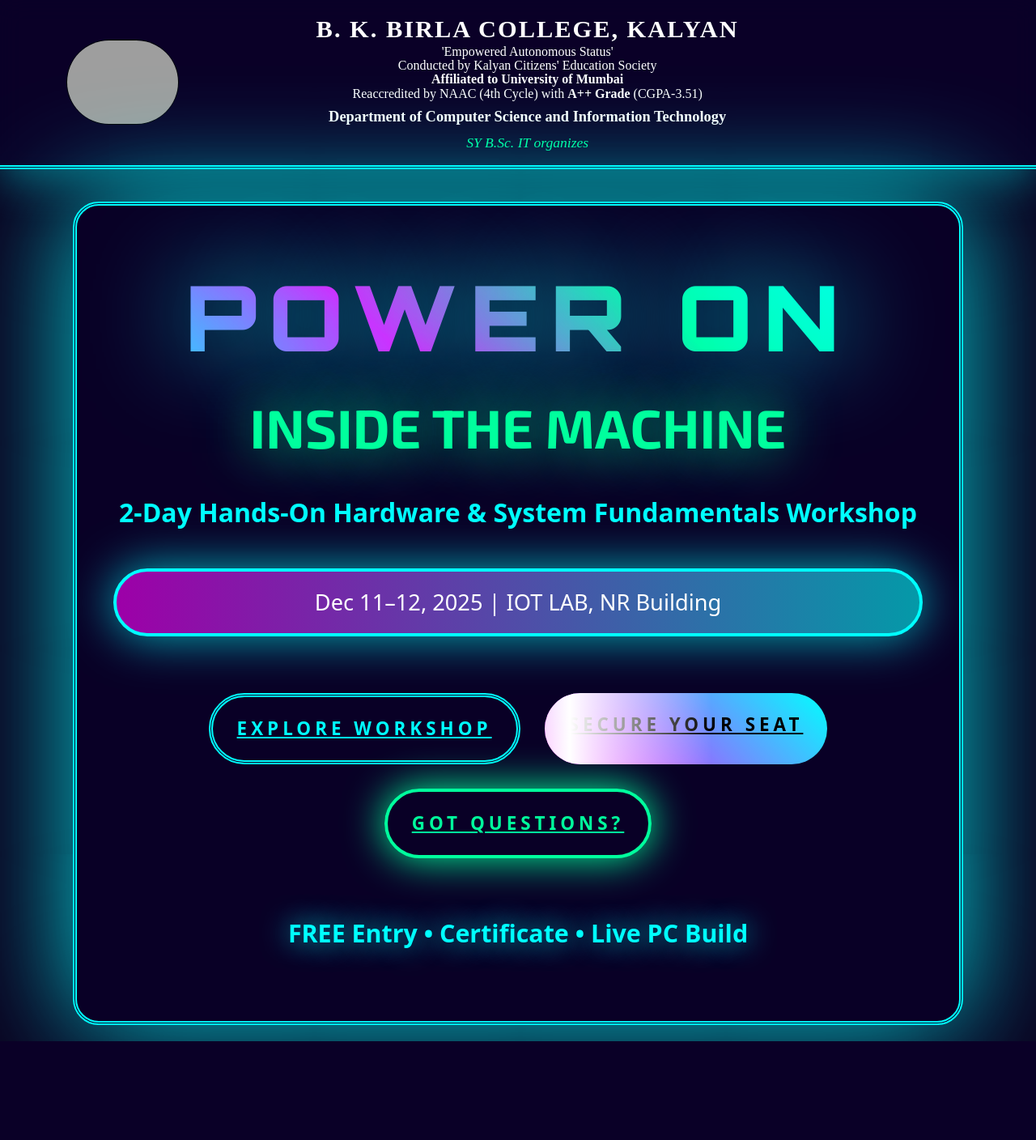
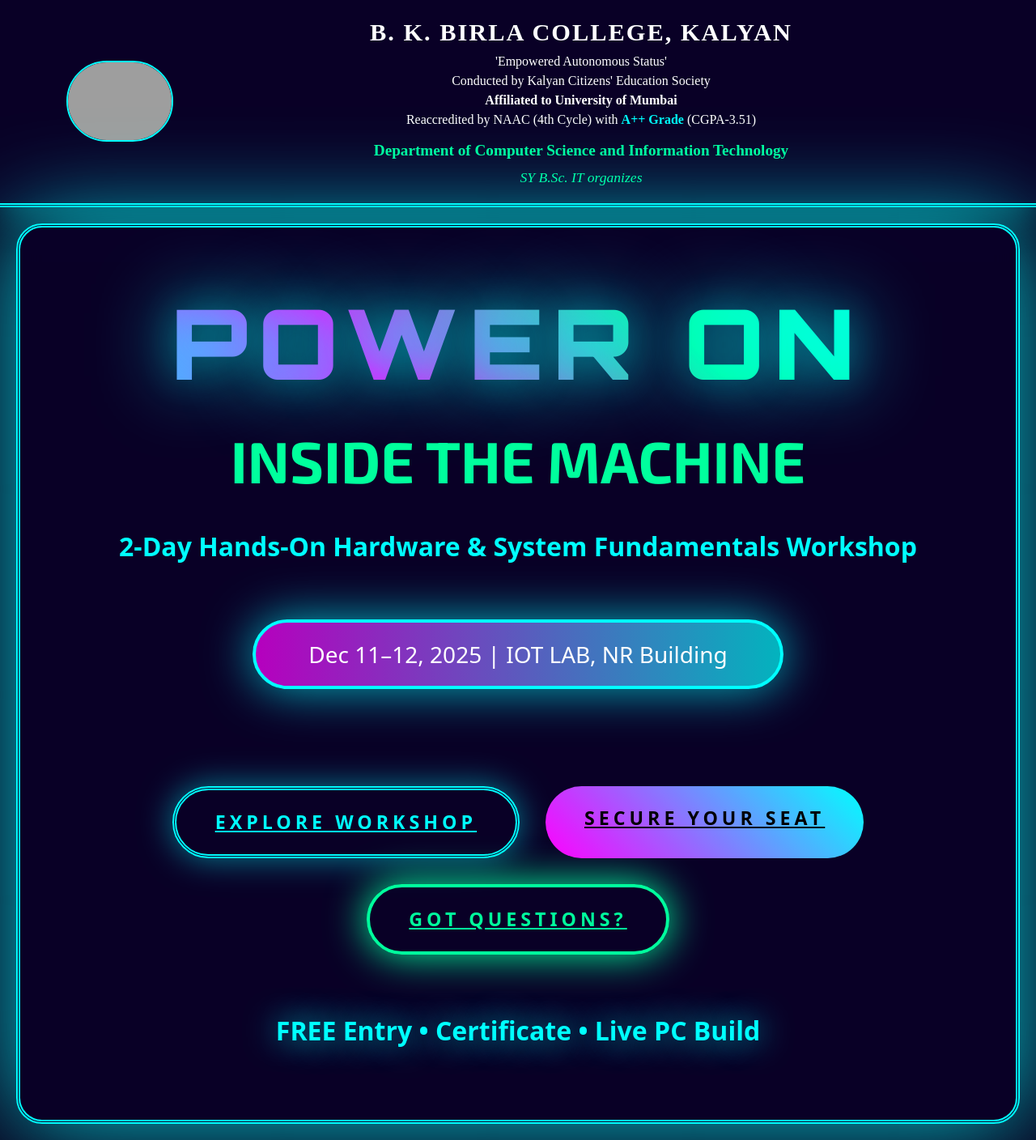
Before and after one commit to akritivishwakarma2007/workshop, a Flask app: page / in a window 1280 px wide. Shown: the whole page at 81% size. Before the commit the page ends 1286 px from the top, so only its background shows below. Run offline with Flask 3, Linux system fonts and the light colour scheme; parts of the project's set-up code (start-up, migrations or seed data) failed here and were passed over; grey boxes are pictures that could not be loaded.

Commit message:
commit 19

```diff
--- a/templates/home.html
+++ b/templates/home.html
@@ -4,143 +4,122 @@
   <meta charset="utf-8">
   <meta name="viewport" content="width=device-width, initial-scale=1">
   <title>POWER ON - Inside The Machine • B. K. Birla College</title>
-
   <link href="https://cdn.jsdelivr.net/npm/bootstrap@5.3.3/dist/css/bootstrap.min.css" rel="stylesheet">
   <link href="https://cdnjs.cloudflare.com/ajax/libs/font-awesome/6.5.0/css/all.min.css" rel="stylesheet">
   <link href="https://fonts.googleapis.com/css2?family=Orbitron:wght@800;900&family=Exo+2:wght@700&display=swap" rel="stylesheet">
-
   <style>
     :root { --cyan: #00ffff; --magenta: #ff00ff; --electric: #00ff9d; }
     body, html { margin:0; background:#0a001f; color:white; min-height:100vh; overflow-x:hidden; }
 
-    .cosmic-bg {position:fixed; top:0; left:0; width:100%; height:100%; background:radial-gradient(circle at center,#1a0033,#000011); z-index:-2;}
-    .matrix-rain {position:fixed; top:0; left:0; width:100%; height:100%; background:repeating-linear-gradient(0deg,transparent,transparent 50px,rgba(0,255,255,0.03) 50px,rgba(0,255,255,0.03) 100px); animation:rain 12s linear infinite; z-index:-1;}
-    @keyframes rain {0%{background-position:0 0}100%{background-position:0 1000px}}
+    /* REPLACED HEAVY MATRIX RAIN WITH LIGHT STATIC GLOW */
+    .cosmic-bg {
+      position:fixed; top:0; left:0; width:100%; height:100%;
+      background:radial-gradient(circle at 30% 30%, #1a0033 0%, #0f0020 40%, #000011 100%);
+      z-index:-2;
+    }
+    .glow-lines {
+      position:fixed; top:0; left:0; width:100%; height:100%;
+      background:
+        repeating-linear-gradient(0deg, transparent, transparent 40px, rgba(0,255,255,0.04) 40px, rgba(0,255,255,0.04) 80px),
+        repeating-linear-gradient(90deg, transparent, transparent 40px, rgba(255,0,255,0.03) 40px, rgba(255,0,255,0.03) 80px);
+      pointer-events:none;
+      z-index:-1;
+    }
 
     .college-header {
-      background:rgba(10,0,40,0.9);
-      backdrop-filter:blur(15px);
-      padding:15px 25px;
+      background:rgba(10,0,40,0.92);
+      backdrop-filter:blur(12px);
+      padding:18px 25px;
       border-bottom:5px double var(--cyan);
-      box-shadow:0 12px 50px rgba(0,255,255,0.4);
-      margin-bottom:20px;
-      font-family:"Times New Roman", Times, serif !important;
+      box-shadow:0 10px 40px rgba(0,255,255,0.35);
+      font-family:"Times New Roman", Times, serif;
     }
-    .college-header .logo {
-      height:105px;
-      border-radius:100px;
-      border:1px solid black;
+    .college-header .logo {height:100px; border-radius:100px; border:2px solid #00ffff;}
 
-    }
-    .college-info {
-      text-align:center;
-      color:white;
-      line-height:1.4;
-      margin-right: 140px;
-    }
-    .college-name {font-size:1.9rem; font-weight:bold; margin:0 0 0px 0; letter-spacing:2px; font-family:"Times New Roman", Times, serif;}
-    .college-subtitle {font-size:1rem; margin:-5px 0; font-family:"Times New Roman", Times, serif;}
-    .naac {color:#ffffff; font-weight:bold;}
-    .dept {font-size:1.15rem; font-weight:bold; margin:10px 0 6px; font-family:"Times New Roman", Times, serif;}
-    .organizes {font-size:1.1rem; color:#00ff9d; font-style:italic; font-family:"Times New Roman", Times, serif;}
+    .college-info {text-align:center; line-height:1.5;}
+    .college-name {font-size:1.9rem; font-weight:bold; letter-spacing:2px;}
+    .college-subtitle {font-size:1rem;}
+    .naac {color:#00ffff; font-weight:bold;}
+    .dept {font-size:1.2rem; font-weight:bold; margin:12px 0 6px; color:#00ff9d;}
+    .organizes {font-size:1.1rem; color:#00ff9d; font-style:italic;}
 
-
-    /* ——— NARROW LAYOUT ON BIG SCREENS (≥1400px) ——— */
-@media (min-width: 1400px) {
-    .container,
-    .container-lg,
-    .container-md,
-    .container-sm,
-    .container-xl,
-    .container-xxl {
-        max-width: 800px !important;   /* forces narrow center layout */
+    @media (min-width: 1400px) {
+      .container, .container-lg, .container-md, .container-sm, .container-xl, .container-xxl {
+        max-width: 860px !important;
+      }
+      .main-box {max-width: 760px; margin:0 auto;}
     }
 
-    /* Optional: extra centering polish for the main box */
+    .main-container {min-height:100vh; display:flex; align-items:center; justify-content:center; padding:20px;}
     .main-box {
-        max-width: 700px;
-        margin-left: auto;
-        margin-right: auto;
-    }
-}
-
-
-
-    /* LOGO CLOSER TO COLLEGE NAME */
-    @media (min-width: 769px) {
-      .college-header .row {
-        align-items:center;
-      }
-      .college-header .col-auto {
-        /* padding-left: 300px;   reduced gap → logo closer */
-      }
-      .college-info {
-        /* margin-right: 270px;    reduced margin → even closer */
-      }
+      background:rgba(10,0,40,0.94);
+      border-radius:32px;
+      padding:70px 50px;
+      text-align:center;
+      border:5px double var(--cyan);
+      box-shadow:0 0 120px rgba(0,255,255,0.8);
+      backdrop-filter:blur(16px);
     }
 
-    /* MOBILE – LOGO ON TOP (already perfect) */
-    @media (max-width: 768px) {
-      .college-header {
-        padding:20px 15px;
-        text-align:center;
-      }
-      .college-header .row {
-        flex-direction: column;
-      }
-      .college-header .col-auto {
-        margin-bottom: 8px;    /* slightly less gap below logo */
-      }
-      .college-info {
-        margin-right: 0;
-        width: 100%;
-      }
-      .college-header .logo {
-        height:70px;
-      }
-
+    h1 {
+      font-family:'Orbitron',sans-serif;
+      font-size:clamp(3.5rem, 11vw, 7.5rem);
+      font-weight:900;
+      margin:0;
+      background:linear-gradient(45deg,var(--cyan),var(--magenta),var(--electric),var(--cyan));
+      -webkit-background-clip:text;
+      -webkit-text-fill-color:transparent;
+      text-shadow:0 0 80px rgba(0,255,255,0.9);
+      letter-spacing:12px;
+      animation:glow 4s ease-in-out infinite alternate;
+    }
+    @keyframes glow {
+      from {text-shadow:0 0 80px rgba(0,255,255,0.9);}
+      to {text-shadow:0 0 140px #00ffff, 0 0 180px #00ffff;}
     }
 
-    /* Rest of your page – 100% untouched */
-    .main-container {min-height:100vh; display:flex; align-items:center; justify-content:center; padding:20px;}
-    .main-box {background:rgba(10,0,40,0.92); border-radius:32px; padding:70px 45px; text-align:center; max-width:1100px; width:100%; border:5px double var(--cyan); box-shadow:0 0 140px rgba(0,255,255,0.85); backdrop-filter:blur(18px);}
+    h2 {font-family:'Exo 2',sans-serif; font-size:clamp(2.3rem,7vw,4.5rem); color:var(--electric); margin:30px 0 40px;}
 
-    h1 {font-family:'Orbitron',sans-serif; font-size:clamp(3.2rem, 11vw, 7rem); font-weight:900; margin:0; background:linear-gradient(45deg,var(--cyan),var(--magenta),var(--electric),var(--cyan)); -webkit-background-clip:text; -webkit-text-fill-color:transparent; text-shadow:0 0 90px rgba(0,255,255,1); letter-spacing:14px; animation:pulse 4s infinite;}
-    @keyframes pulse {0%,100%{text-shadow:0 0 90px rgba(0,255,255,1)}50%{text-shadow:0 0 160px #00ffff}}
+    .btn-container {display:flex; flex-wrap:wrap; gap:32px; justify-content:center; margin:70px 0;}
+    .btn-custom {padding:22px 48px; font-size:1.45rem; font-weight:900; text-transform:uppercase; letter-spacing:5px; border-radius:50px; min-width:310px; transition:all 0.4s;}
 
-    h2 {font-family:'Exo 2',sans-serif; font-size:clamp(2.2rem,7vw,4.2rem); color:var(--electric); text-shadow:0 0 70px var(--electric); margin:30px 0 40px;}
+    .btn-glitch {background:transparent; color:var(--cyan); border:5px double var(--cyan); box-shadow:0 0 40px rgba(0,255,255,0.5);}
+    .btn-glitch:hover {animation:glitch 0.4s; transform:translateY(-10px);}
 
-    .btn-container {display:flex; flex-wrap:wrap; gap:30px; justify-content:center; margin:70px 0;}
-    .btn-custom {padding:22px 30px; font-size:1.4rem; font-weight:900; text-transform:uppercase; letter-spacing:5px; border-radius:50px; min-width:300px;}
-    .btn-glitch {background:transparent; color:var(--cyan); border:5px double var(--cyan);}
-    .btn-glitch:hover {animation:glitch 0.3s infinite; transform:translateY(-12px);}
     .btn-pulse {background:linear-gradient(45deg,#ff00ff,#00ffff); color:black; position:relative; overflow:hidden;}
-    .btn-pulse::before {content:''; position:absolute; top:0; left:-100%; width:100%; height:100%; background:linear-gradient(90deg,transparent,white,transparent); animation:shine 3s infinite;}
+    .btn-pulse::before {content:''; position:absolute; top:0; left:-100%; width:100%; height:100%; background:linear-gradient(90deg,transparent,rgba(255,255,255,0.4),transparent); transition:all 0.8s;}
+    .btn-pulse:hover::before {left:100%;}
+
     .btn-holo {background:transparent; color:var(--electric); border:4px solid var(--electric); box-shadow:0 0 50px var(--electric);}
-    .btn-holo:hover {transform:translateY(-18px) scale(1.1); box-shadow:0 60px 120px rgba(0,255,157,0.9);}
-    @keyframes glitch {0%,100%{text-shadow:7px 0 #ff00ff}50%{text-shadow:-7px 0 #00ffff}}
-    @keyframes shine {0%{left:-100%}100%{left:100%}}
+    .btn-holo:hover {transform:translateY(-16px) scale(1.08); box-shadow:0 60px 100px rgba(0,255,157,0.8);}
 
-    .date-badge {background:linear-gradient(90deg,rgba(255,0,255,0.6),rgba(0,255,255,0.6)); border:4px solid var(--cyan); border-radius:50px; padding:18px 60px; font-size:1.7rem; box-shadow:0 0 60px rgba(0,255,255,0.7); margin:45px 0;}
-    .footer-text {margin-top:60px; font-size:1.9rem; color:var(--cyan); text-shadow:0 0 35px; font-weight:900;}
+    @keyframes glitch {0%,100%{text-shadow:5px 0 #ff00ff}50%{text-shadow:-5px 0 #00ffff}}
+
+    .date-badge {
+      background:linear-gradient(90deg,rgba(255,0,255,0.7),rgba(0,255,255,0.7));
+      border:4px solid var(--cyan);
+      border-radius:50px;
+      padding:18px 65px;
+      font-size:1.75rem;
+      box-shadow:0 0 60px rgba(0,255,255,0.7);
+      margin:50px 0;
+      display:inline-block;
+    }
+
+    .footer-text {margin-top:70px; font-size:2rem; color:var(--cyan); text-shadow:0 0 40px; font-weight:900;}
 
     @media (max-width: 768px) {
-      .college-header { padding:12px 15px; }
-      .college-header .logo { height:65px; }
-      .college-name { font-size:1.5rem; }
-      .college-subtitle { font-size:0.95rem; }
-      .dept { font-size:1.1rem; }
-      .main-box { padding:50px 25px; }
-      h1 { font-size:clamp(2.8rem, 10vw, 6rem) !important; }
-      .btn-custom { padding:18px 50px; font-size:1.0rem; min-width:260px; }
-      .date-badge { padding:14px 40px; font-size:1.4rem; }
+      .main-box {padding:50px 20px;}
+      .btn-custom {padding:18px 40px; font-size:1.1rem; min-width:280px;}
+      .date-badge {padding:14px 40px; font-size:1.4rem;}
+      .college-header .logo {height:70px;}
+      .college-name {font-size:1.6rem;}
     }
   </style>
 </head>
 <body>
-
   <div class="cosmic-bg"></div>
-  <div class="matrix-rain"></div>
+  <div class="glow-lines"></div>
 
   <div class="college-header">
     <div class="container">
@@ -152,8 +131,8 @@
           <div class="college-info">
             <div class="college-name">B. K. BIRLA COLLEGE, KALYAN</div>
             <div class="college-subtitle">'Empowered Autonomous Status'</div>
-            <div class="college-subtitle" style=" font-weight: 200;   ;">Conducted by Kalyan Citizens' Education Society</div>
-            <div class="college-subtitle" style="font-weight: bold; ">Affiliated to University of Mumbai</div>
+            <div class="college-subtitle" style="font-weight:200;">Conducted by Kalyan Citizens' Education Society</div>
+            <div class="college-subtitle" style="font-weight:bold;">Affiliated to University of Mumbai</div>
             <div class="college-subtitle">Reaccredited by NAAC (4th Cycle) with <span class="naac">A++ Grade</span> (CGPA-3.51)</div>
             <div class="dept">Department of Computer Science and Information Technology</div>
             <div class="organizes">SY B.Sc. IT organizes</div>
@@ -168,20 +147,14 @@
       <h1>POWER ON</h1>
       <h2>INSIDE THE MACHINE</h2>
       <p class="lead fs-2" style="color:#00ffff; font-weight:600;">2-Day Hands-On Hardware & System Fundamentals Workshop</p>
-
-      <div class="date-badge">
-        Dec 11–12, 2025 | IOT LAB, NR Building
-      </div>
-
+      <div class="date-badge">Dec 11–12, 2025 | IOT LAB, NR Building</div>
       <div class="btn-container">
         <a href="/about" class="btn-custom btn-glitch">Explore Workshop</a>
         <a href="/register" class="btn-custom btn-pulse">SECURE YOUR SEAT</a>
         <a href="/inquire" class="btn-custom btn-holo">Got Questions?</a>
       </div>
-
       <p class="footer-text">FREE Entry • Certificate • Live PC Build</p>
     </div>
   </div>
-
 </body>
 </html>
```
